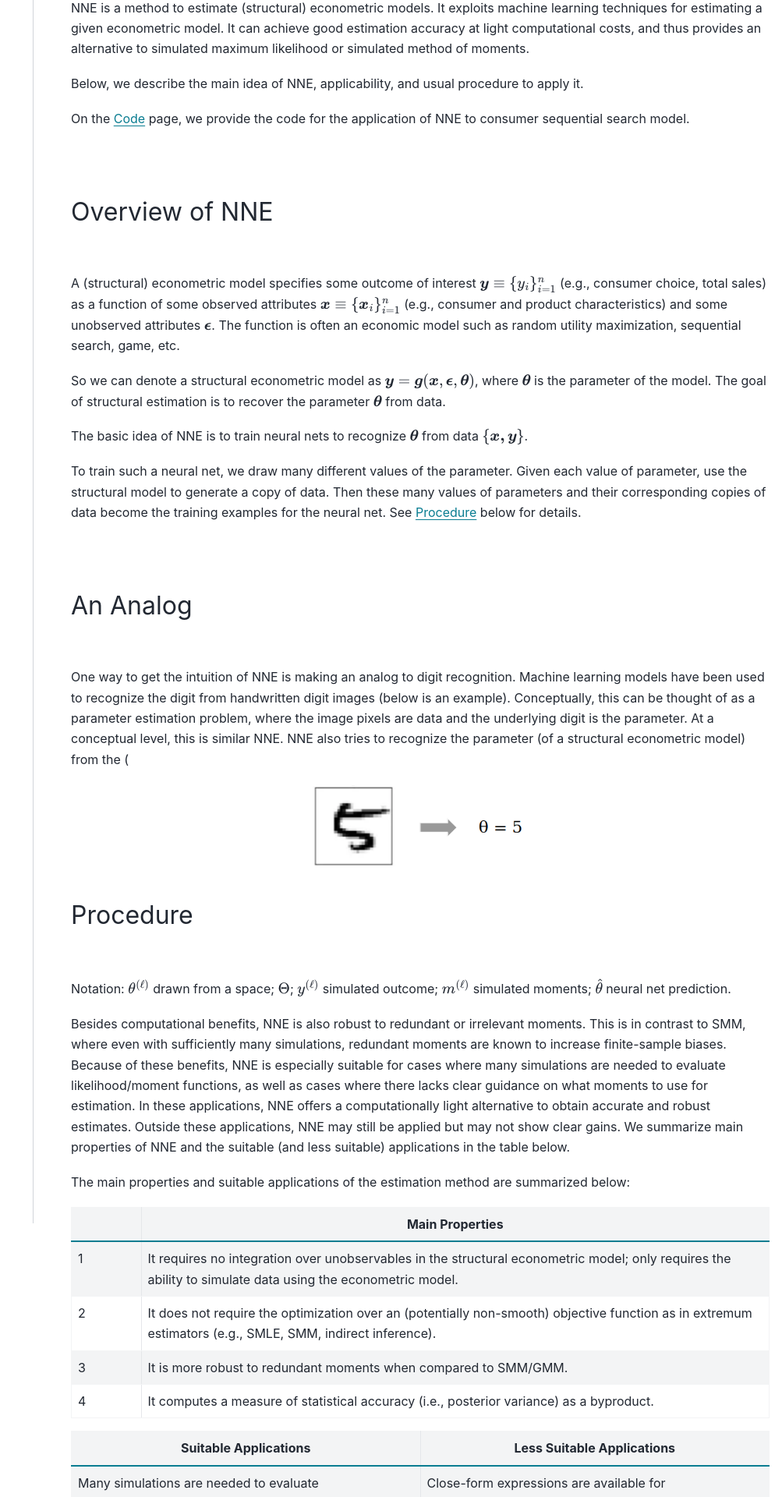
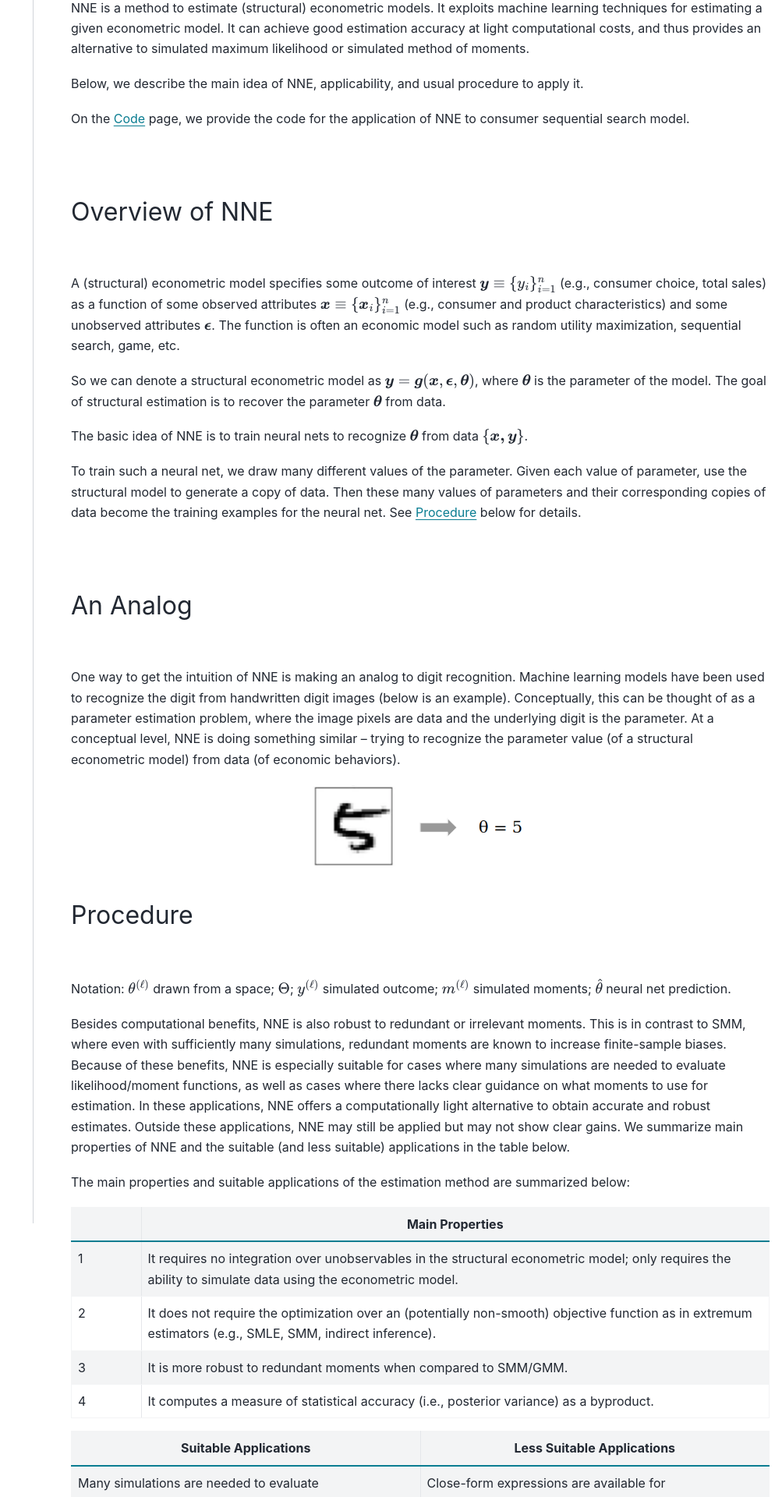
Before and after one commit to nnehome/nnehome.github.io, a Sphinx documentation site: the page built from docs/source/home/home.rst, in a window 1280 px wide. Shown: the part 300-2220 px from the top of the page at 78% size, without its empty margins (277-1280 px from the left). Built offline with Sphinx 7.4.7 and the PyData theme 0.15.4, drawn with Linux system fonts in a browser that asks for light colours.

Commit message:
some change

```diff
--- a/docs/source/home/home.rst
+++ b/docs/source/home/home.rst
@@ -35,7 +35,7 @@ To train such a neural net, we draw many different values of the parameter. Give
 An Analog
 ---------------
 |
-One way to get the intuition of NNE is making an analog to digit recognition. Machine learning models have been used to recognize the digit from handwritten digit images (below is an example). Conceptually, this can be thought of as a parameter estimation problem, where the image pixels are data and the underlying digit is the parameter. At a conceptual level, this is similar NNE. NNE also tries to recognize the parameter (of a structural econometric model) from the (
+One way to get the intuition of NNE is making an analog to digit recognition. Machine learning models have been used to recognize the digit from handwritten digit images (below is an example). Conceptually, this can be thought of as a parameter estimation problem, where the image pixels are data and the underlying digit is the parameter. At a conceptual level, NNE is doing something similar -- trying to recognize the parameter value (of a structural econometric model) from data (of economic behaviors).
 
 .. image:: digit_rec.png
   :scale: 70%
```
